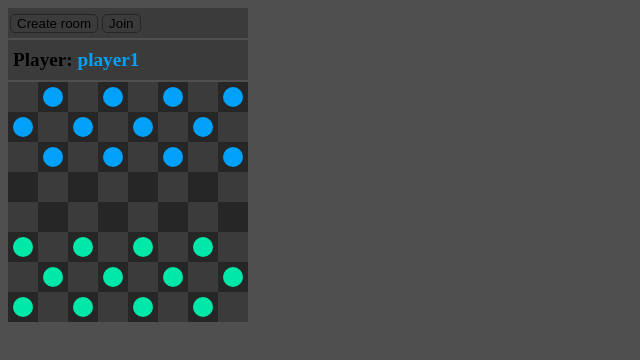
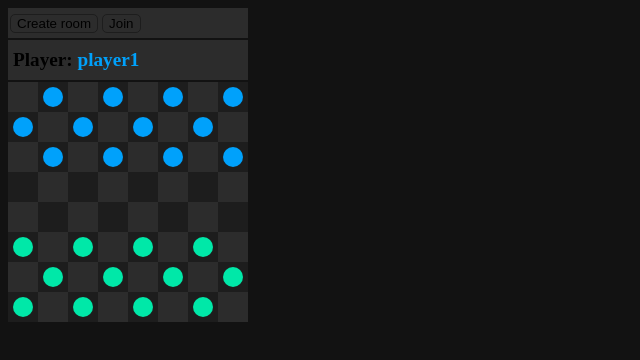
Before and after one commit to onicat/react-checkers, a React (Create React App) app: page / in a window 1280 px wide. Shown: the top 360 px of the page, without its empty margins (0-640 px from the left). Built offline with nearby package versions, Linux system fonts and the light colour scheme.

Commit message:
Changed color scheme

```diff
--- a/public/default.css
+++ b/public/default.css
@@ -1,3 +1,3 @@
 body {
-  background-color: #4F4F4F;
+  background-color: #121212;
 }
--- a/src/styles/Button.css
+++ b/src/styles/Button.css
@@ -1,6 +1,6 @@
 .Button {
   margin: 0 2px;
   background-color: transparent;
-  border: 1px solid #262626;
+  border: 1px solid #1D1D1D;
   border-radius: 5px;
 }
--- a/src/styles/Cell.css
+++ b/src/styles/Cell.css
@@ -5,11 +5,11 @@
 }
 
 .Cell_active {
-  background-color: #262626;
+  background-color: #1D1D1D;
 }
 
 .Cell_passive {
-  background-color: #3B3B3B;
+  background-color: #2C2C2C;
 }
 
 .Cell_way_jump {
--- a/src/styles/Menu.css
+++ b/src/styles/Menu.css
@@ -3,5 +3,5 @@
   margin-bottom: 2px;
   display: flex;
   align-items: center;
-  background-color: #3B3B3B;
+  background-color: #2C2C2C;
 }
--- a/src/styles/Panel.css
+++ b/src/styles/Panel.css
@@ -3,7 +3,7 @@
   display: flex;
   align-items: center;
   height: 40px;
-  background-color: #3B3B3B;
+  background-color: #2C2C2C;
 }
 
 .Panel__text {
```
